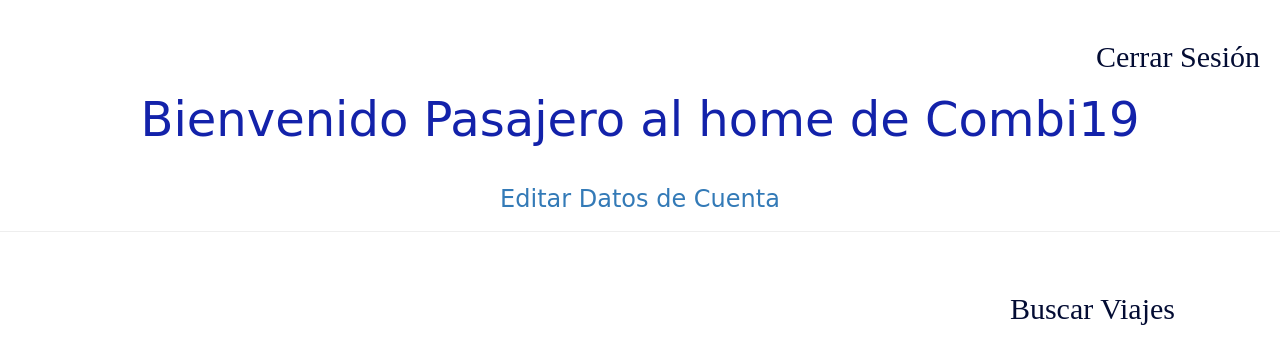
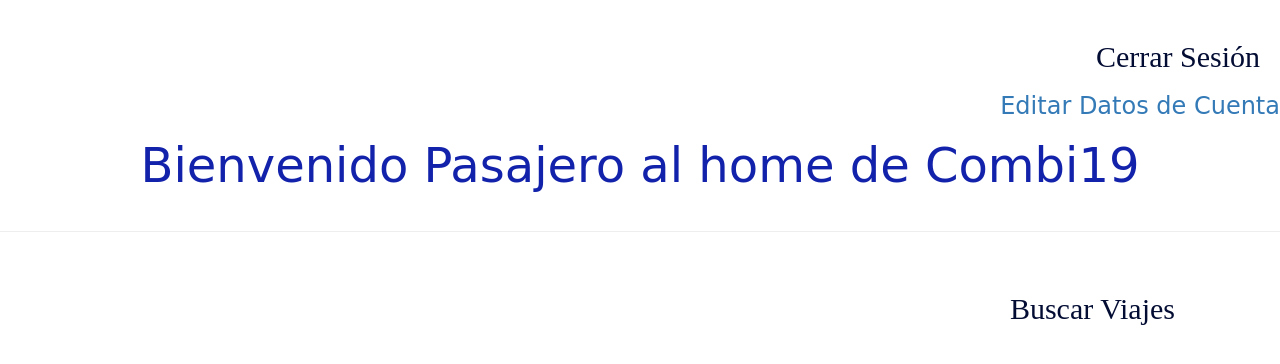
Before and after one commit to deniscru/ProyectoServicioDeViajes, a Django app: template demo1/templates/demo1/home_usuario.html in a window 1280 px wide. Shown: the top 364 px of the page. Run offline with Django 3.2, Linux system fonts and the light colour scheme; the template is opened without the code that fills it, so the values that code supplies are empty; a user stored in the database is signed in; parts of the project's set-up code (start-up, migrations or seed data) failed here and were passed over; some libraries are stand-ins or nearby versions.

Commit message:
corregi errores

```diff
--- a/demo1/templates/demo1/base_home.html
+++ b/demo1/templates/demo1/base_home.html
@@ -11,10 +11,11 @@
             {% if user.is_authenticated %}
                 <div align= "right">
                     <h2><a href="http://127.0.0.1:8000/logout/"> Cerrar Sesión </a></h2>
+                    <h3 ><a href="{% url 'modificar_pasajero' pk=user.pk%}"> Editar Datos de Cuenta </a></h3>
                 </div>
                 <h1>Bienvenido Pasajero al home de Combi19</h1>
                 <h2 class='card'>{{ user.get_full_name }}</h2>
-                <h3 class='card'><a href="{% url 'modificar_pasajero' pk=user.pk%}"> Editar Datos de Cuenta </a></h3>
+
             {% else %}
                 <h4>Error, No ha iniciado sesion</h4>
             {% endif %}
--- a/demo1/views.py
+++ b/demo1/views.py
@@ -3,8 +3,7 @@
 from django.contrib.auth.models import User
 from django.contrib.auth import login,logout,authenticate
 from django.contrib import messages
-from .forms import FormPasajeroModi, FormViajeModi,
-from .forms import FormLugar, FormPasajero, FormLogin, FormChofer, FormCombi, FormViaje, FormInsumo, FormRuta,FormTarjeta, FormoBusquedaViaje
+from .forms import FormLugar,FormPasajeroModi, FormPasajero, FormLogin, FormChofer, FormCombi, FormViaje, FormInsumo, FormRuta,FormTarjeta, FormoBusquedaViaje
 from datetime import date, datetime
 from django.core.paginator import Paginator
 from .models import Chofer, Pasajero, Tarjeta, Insumo, Lugar, Combi, Ruta, Viaje, Persona
```
Also changed, not shown: db.sqlite3.
